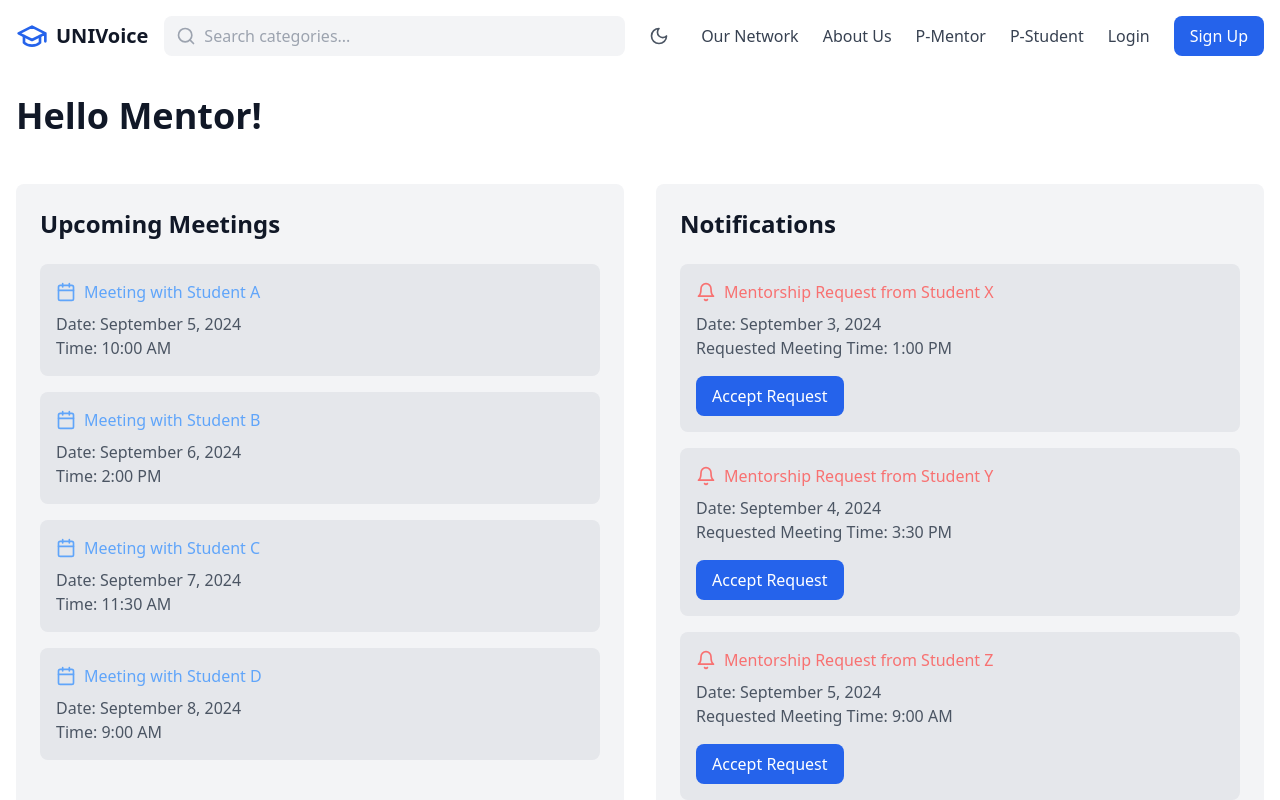
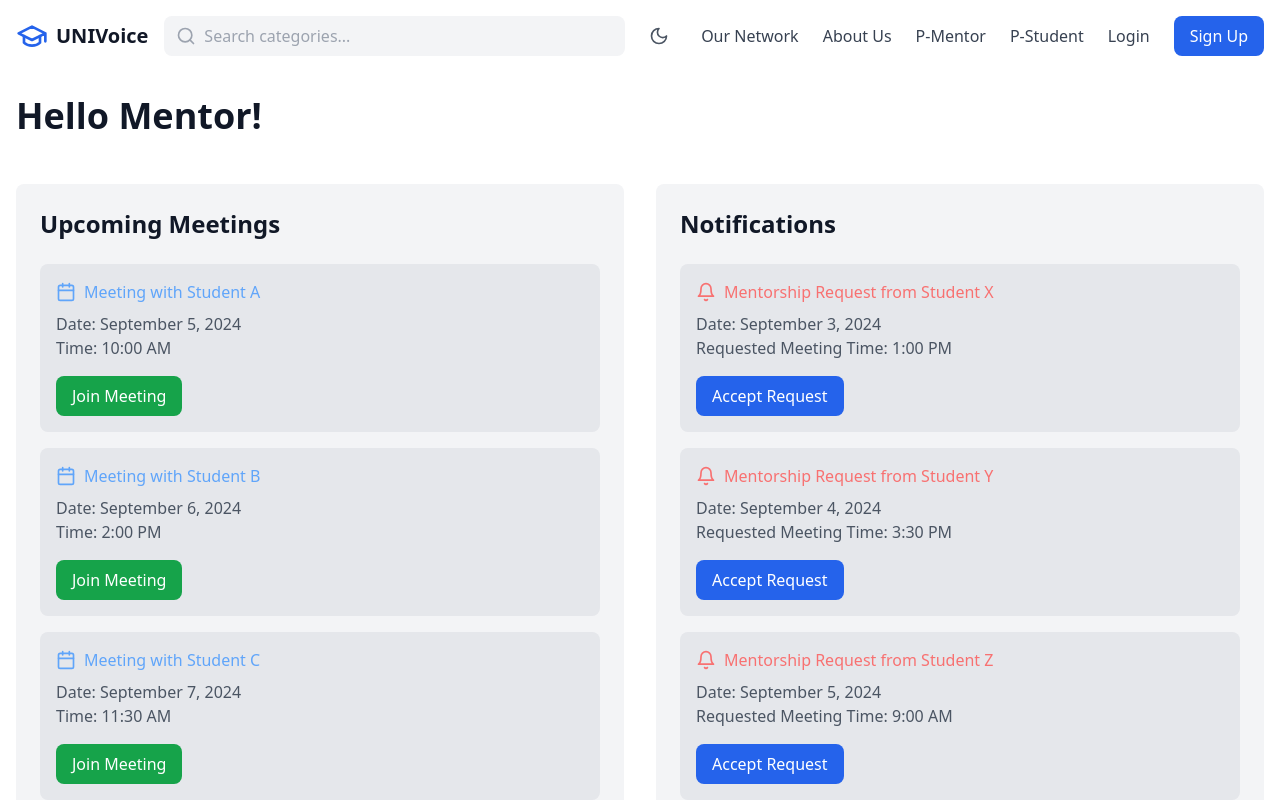
Before and after one commit to Blazehue/UniVoice, a React (Vite) app: page /mentor in a window 1280 px wide. Shown: the top 800 px of the page. Built offline with nearby package versions, Linux system fonts and the light colour scheme.

Commit message:
Update PMentor.tsx

```diff
--- a/src/components/PMentor.tsx
+++ b/src/components/PMentor.tsx
@@ -15,6 +15,10 @@ const mentorshipRequests = [
 ];
 
 const PMentor: React.FC = () => {
+  const handleJoinMeeting = () => {
+    window.open('https://meet.google.com/new', '_blank');
+  };
+
   return (
     <div className="min-h-screen bg-white dark:bg-gray-900 text-gray-900 dark:text-white pt-24 pb-16">
       <div className="container mx-auto px-4">
@@ -32,6 +36,12 @@ const PMentor: React.FC = () => {
                   </div>
                   <p className="text-gray-600 dark:text-gray-400">Date: {meeting.date}</p>
                   <p className="text-gray-600 dark:text-gray-400">Time: {meeting.time}</p>
+                  <button
+                    onClick={handleJoinMeeting}
+                    className="mt-4 bg-green-600 text-white px-4 py-2 rounded-lg hover:bg-green-700 transition-colors"
+                  >
+                    Join Meeting
+                  </button>
                 </div>
               ))}
             </div>
```
